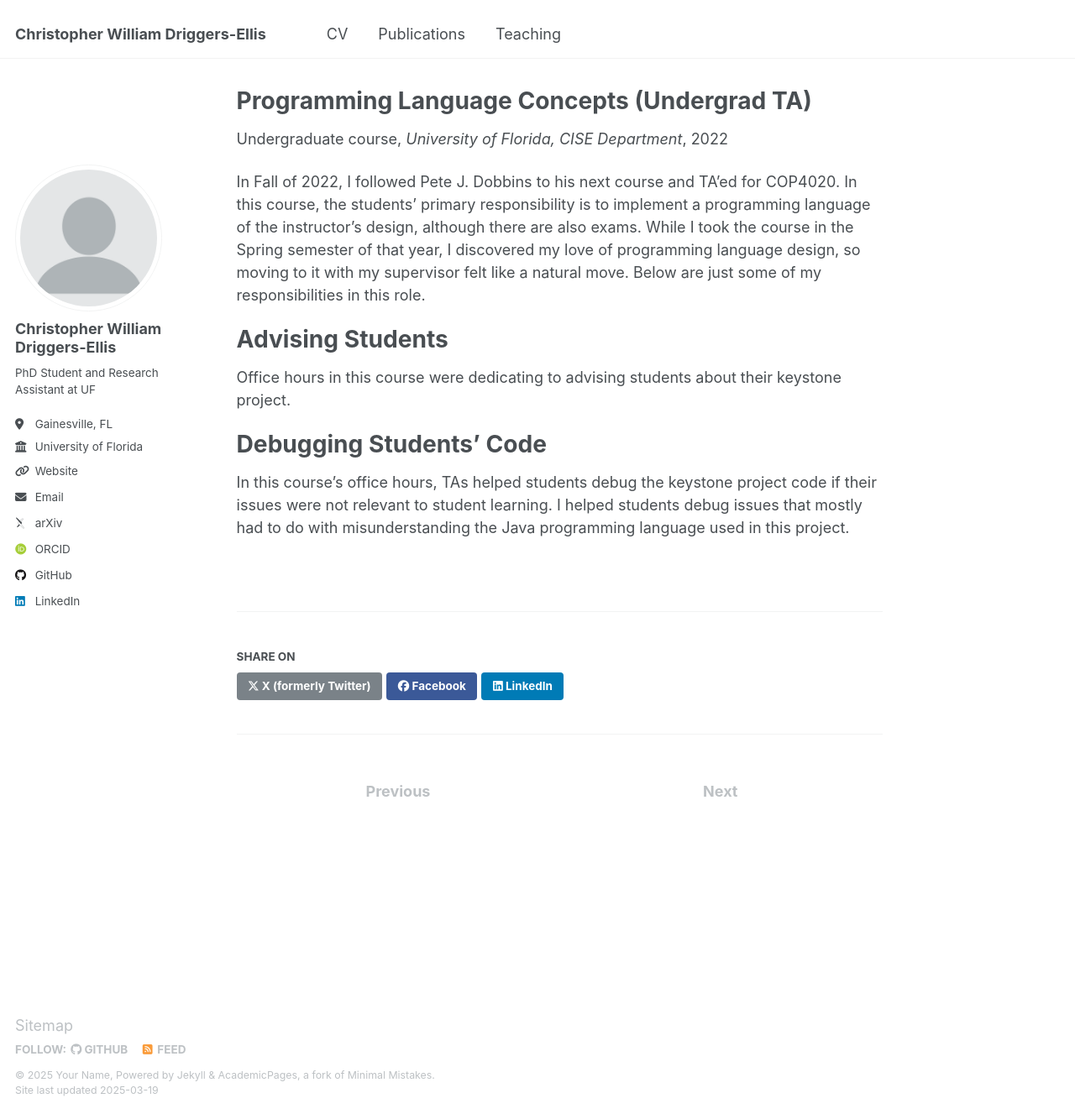
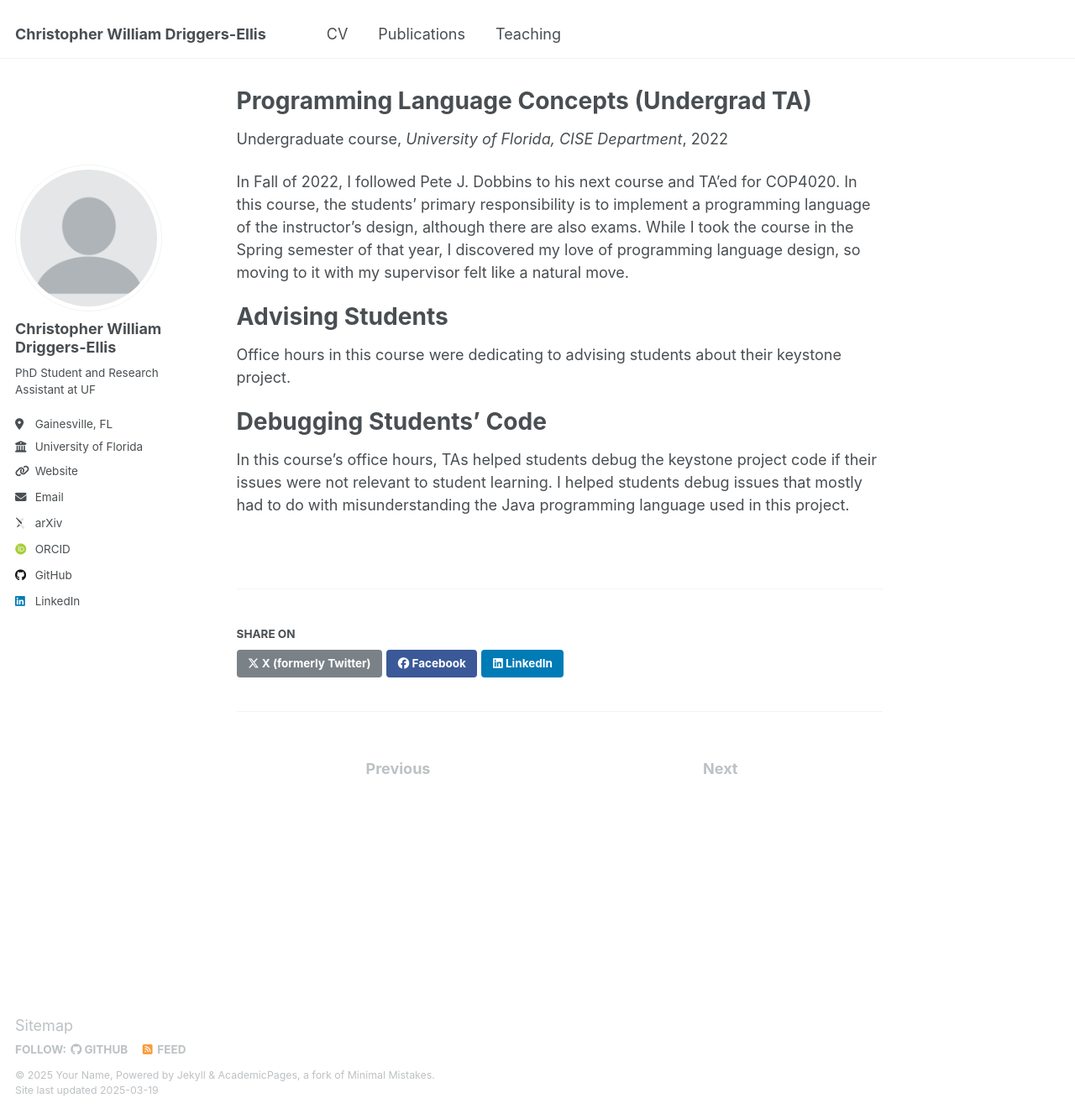
Before and after one commit to CWDE615/cwde615.github.io, a Jekyll site: the page built from _teaching/2022-fall-cop4020.md, in a window 1280 px wide and 1327 px high. Shown: the whole window at 84% size. Built offline with Jekyll 4.4.1, drawn with Linux system fonts in a browser that asks for light colours; some web fonts are replaced.

Commit message:
Update 2022-fall-cop4020.md

```diff
--- a/_teaching/2022-fall-cop4020.md
+++ b/_teaching/2022-fall-cop4020.md
@@ -11,7 +11,6 @@ location: "Gainesville, Florida, USA"
 In Fall of 2022, I followed Pete J. Dobbins to his next course and TA'ed for COP4020.
 In this course, the students' primary responsibility is to implement a programming language of the instructor's design, although there are also exams.
 While I took the course in the Spring semester of that year, I discovered my love of programming language design, so moving to it with my supervisor felt like a natural move.
-Below are just some of my responsibilities in this role.
 
 Advising Students
 ======
```
